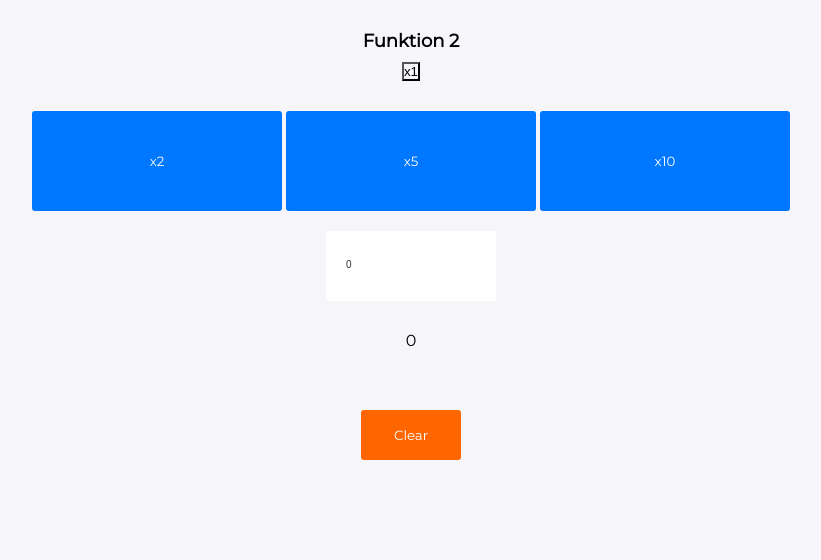
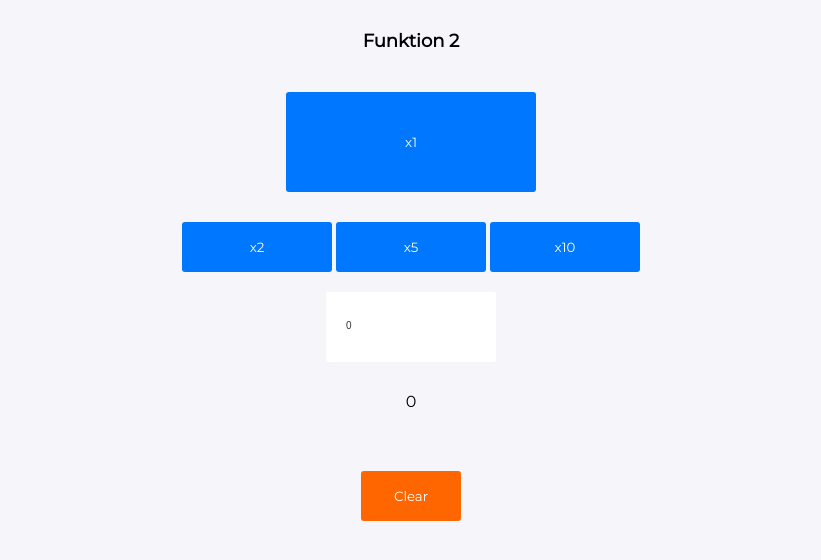
Before and after one commit to sarguhl/GoodDrinks, a Flask app: page /funktion-zwei in a window 1280 px wide. Shown: the part 47-607 px from the top of the page, without its empty margins (229-1050 px from the left). Run offline with Flask 2, Linux system fonts and the light colour scheme.

Commit message:
Edit Funktion Two Again

```diff
--- a/website/static/index.css
+++ b/website/static/index.css
@@ -232,7 +232,7 @@ i {
     background-color: #ffffff;
     color: #FF6600;}
 
-.submit-button {
+.submit-button_1 {
     font-family: 'Montserrat', sans-serif;
     background-color: #0077FF;
     color: white;
@@ -243,7 +243,7 @@ i {
     margin-top: 30px;
 }
 
-.submit-button:hover {
+.submit-button_1:hover {
     box-shadow: rgba(0, 0, 0, 0.16) 0px 10px 36px 0px, rgba(0, 0, 0, 0.06) 0px 0px 0px 1px;
     transition: ease-out 0.3s;
 }
```
